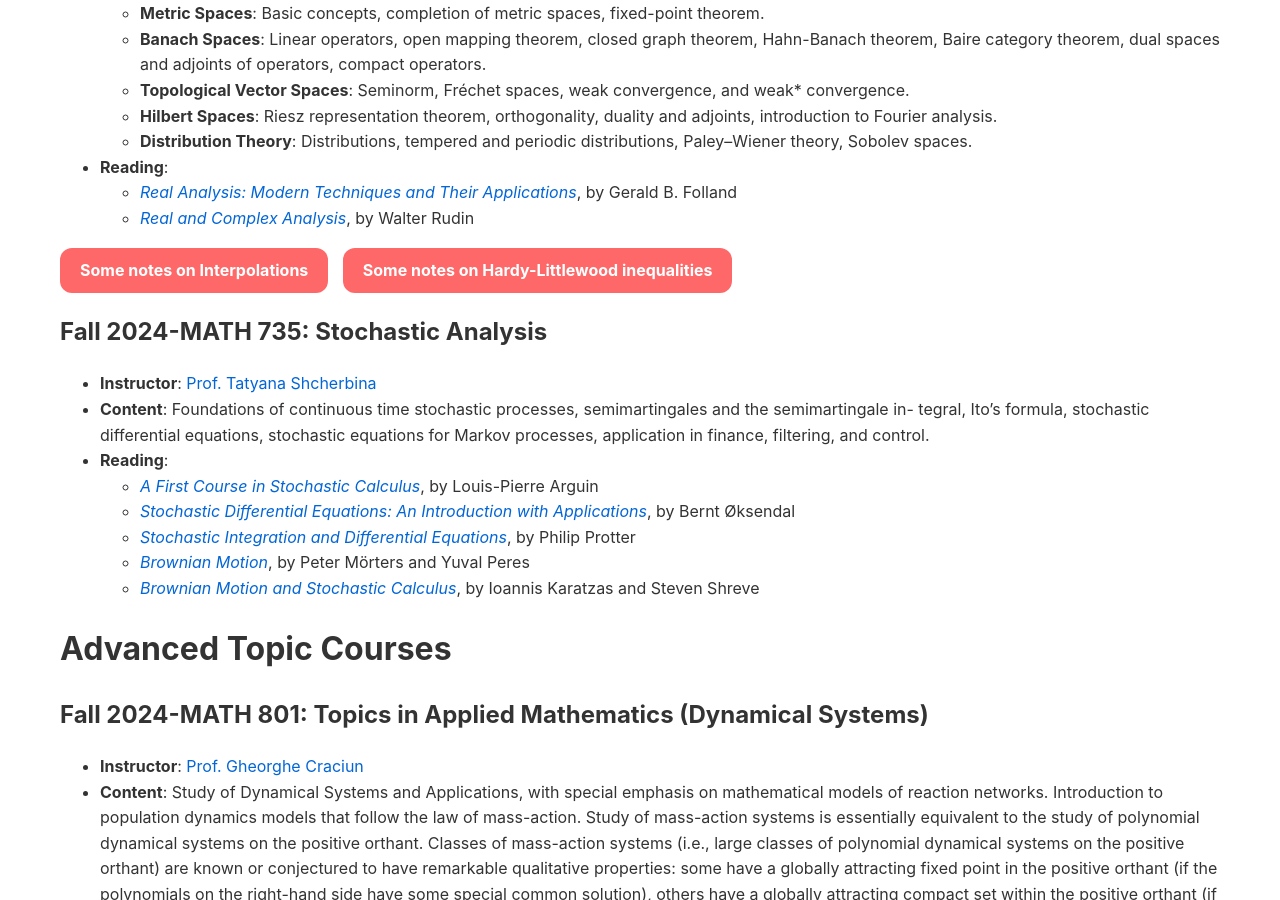
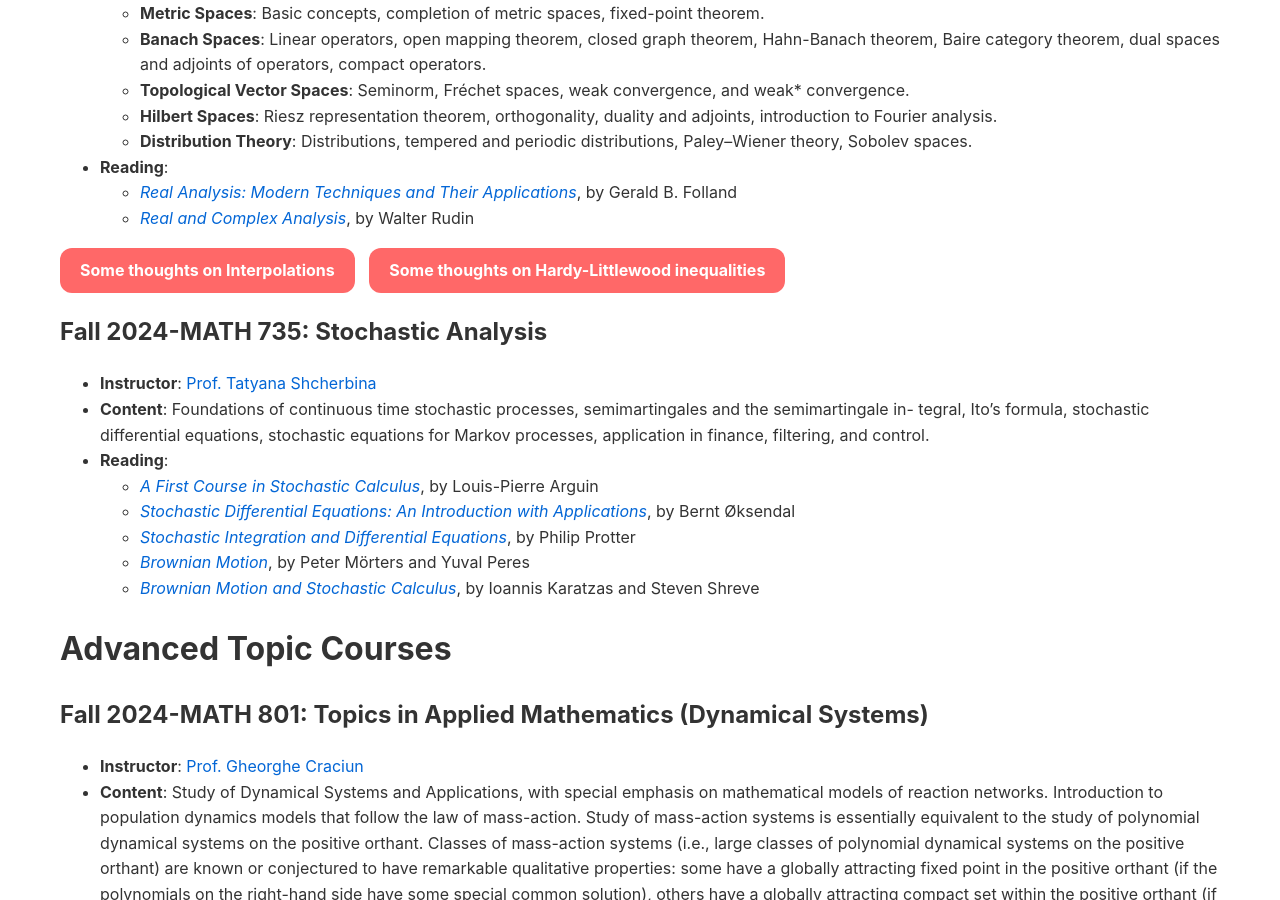
Before and after one commit to Yoon-1023/Yoon-1023.github.io, a Jekyll site: the page built from courses.md, in a window 1280 px wide and 900 px high, scrolled down 1254 px. Built offline with Jekyll 4.4.1, drawn with Linux system fonts in a browser that asks for light colours.

Commit message:
Update courses.md

```diff
--- a/courses.md
+++ b/courses.md
@@ -59,10 +59,10 @@ meromorphic functions, conformal mappings, harmonic functions, approximation and
   - [*Real and Complex Analysis*](#references), by Walter Rudin
 
 <div style="display: inline-block; padding: 10px 20px; background-color: #ff6868; border-radius: 12px; text-align: center;">
-    <a href="/courses/interpolation/" style="text-decoration: none; color: white; font-weight: bold;">Some notes on Interpolations</a>
+    <a href="/courses/interpolation/" style="text-decoration: none; color: white; font-weight: bold;">Some thoughts on Interpolations</a>
 </div>
 <div style="display: inline-block; padding: 10px 20px; background-color: #ff6868; border-radius: 12px; text-align: center; margin-left: 10px;">
-    <a href="/courses/hardy_littlewood/" style="text-decoration: none; color: white; font-weight: bold;">Some notes on Hardy-Littlewood inequalities</a>
+    <a href="/courses/hardy_littlewood/" style="text-decoration: none; color: white; font-weight: bold;">Some thoughts on Hardy-Littlewood inequalities</a>
 </div>
 
 ## Fall 2024-MATH 735: Stochastic Analysis
```
